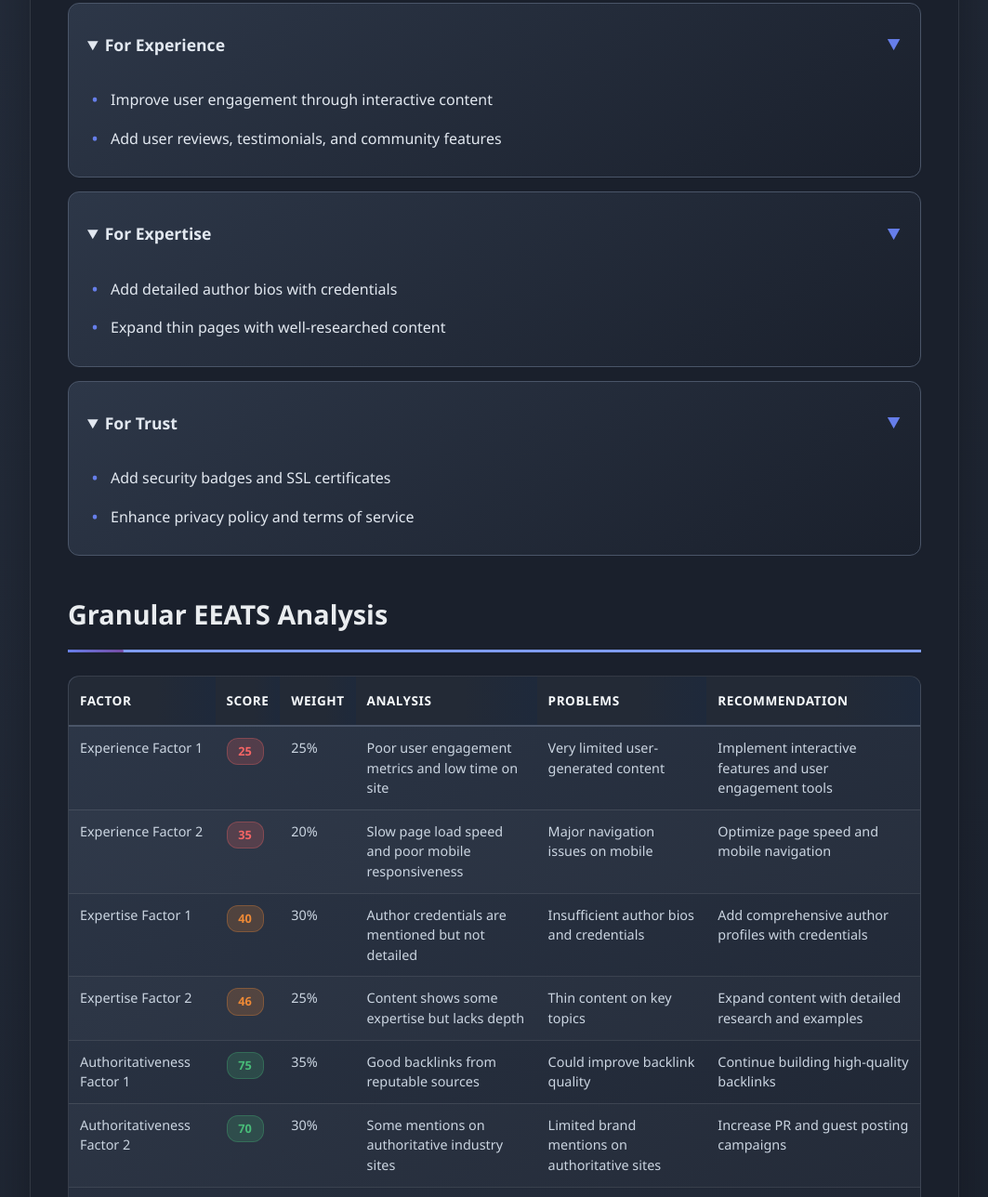
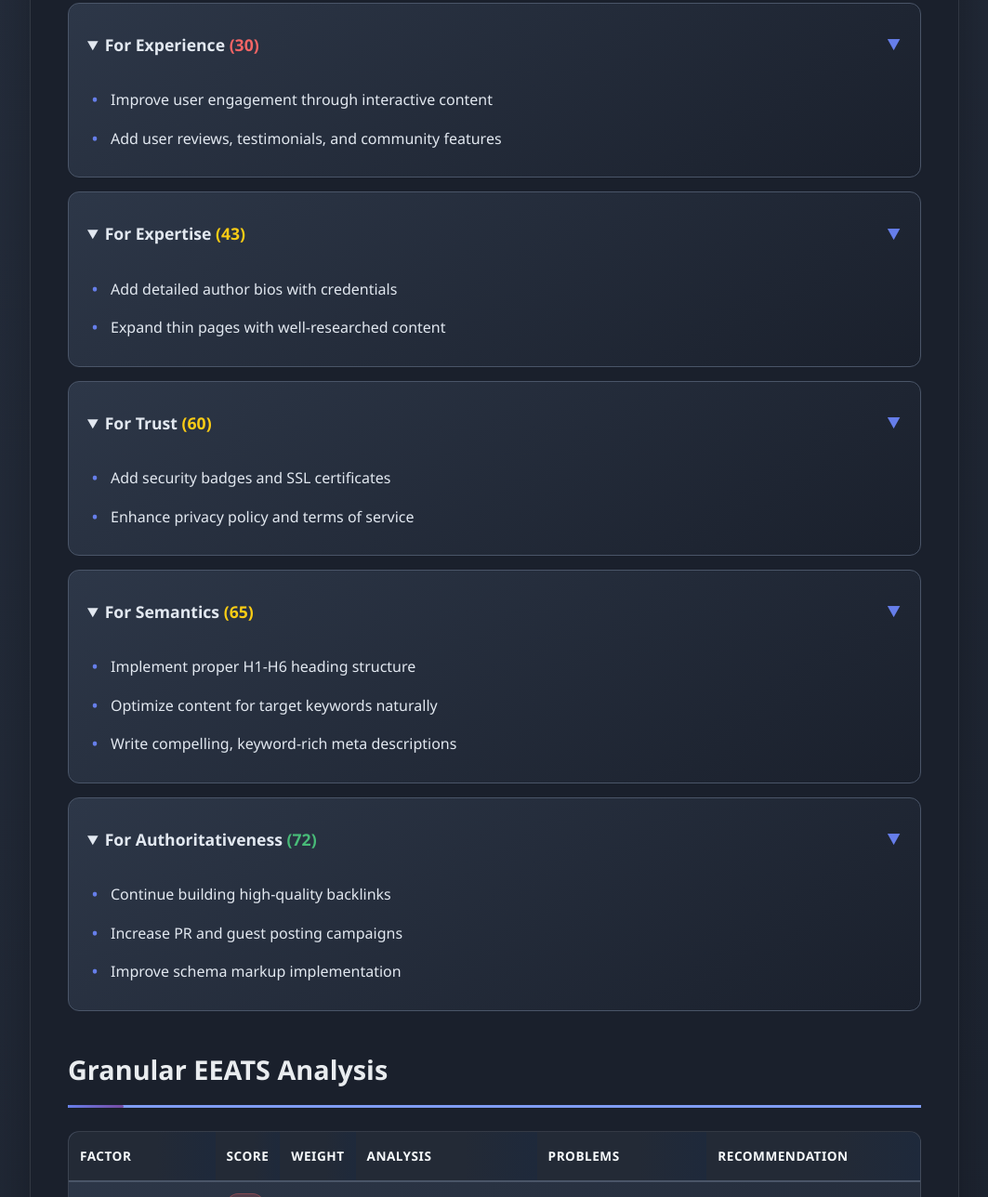
Before and after one commit to vivesing/gw25, a website: page report/myprotein.html in a window 1280 px wide. Shown: the part 2745-4033 px from the top of the page at 93% size, without its empty margins (108-1171 px from the left). Drawn offline with Linux system fonts and the light colour scheme.

Commit message:
Add styling

```diff
--- a/report/myprotein.html
+++ b/report/myprotein.html
@@ -109,24 +109,40 @@
 
     <h2>Suggestions / Recommendations</h2>
     <details open>
-      <summary>For Experience</summary>
+      <summary>For Experience <span style="color: #f56565; font-weight: 600;">(30)</span></summary>
       <ul>
         <li>Improve user engagement through interactive content</li>
         <li>Add user reviews, testimonials, and community features</li>
       </ul>
     </details>
     <details open>
-      <summary>For Expertise</summary>
+      <summary>For Expertise <span style="color: #facc15; font-weight: 600;">(43)</span></summary>
       <ul>
         <li>Add detailed author bios with credentials</li>
         <li>Expand thin pages with well-researched content</li>
       </ul>
     </details>
     <details open>
-      <summary>For Trust</summary>
+      <summary>For Trust <span style="color: #facc15; font-weight: 600;">(60)</span></summary>
       <ul>
         <li>Add security badges and SSL certificates</li>
         <li>Enhance privacy policy and terms of service</li>
+      </ul>
+    </details>
+    <details open>
+      <summary>For Semantics <span style="color: #facc15; font-weight: 600;">(65)</span></summary>
+      <ul>
+        <li>Implement proper H1-H6 heading structure</li>
+        <li>Optimize content for target keywords naturally</li>
+        <li>Write compelling, keyword-rich meta descriptions</li>
+      </ul>
+    </details>
+    <details open>
+      <summary>For Authoritativeness <span style="color: #48bb78; font-weight: 600;">(72)</span></summary>
+      <ul>
+        <li>Continue building high-quality backlinks</li>
+        <li>Increase PR and guest posting campaigns</li>
+        <li>Improve schema markup implementation</li>
       </ul>
     </details>
 
```
